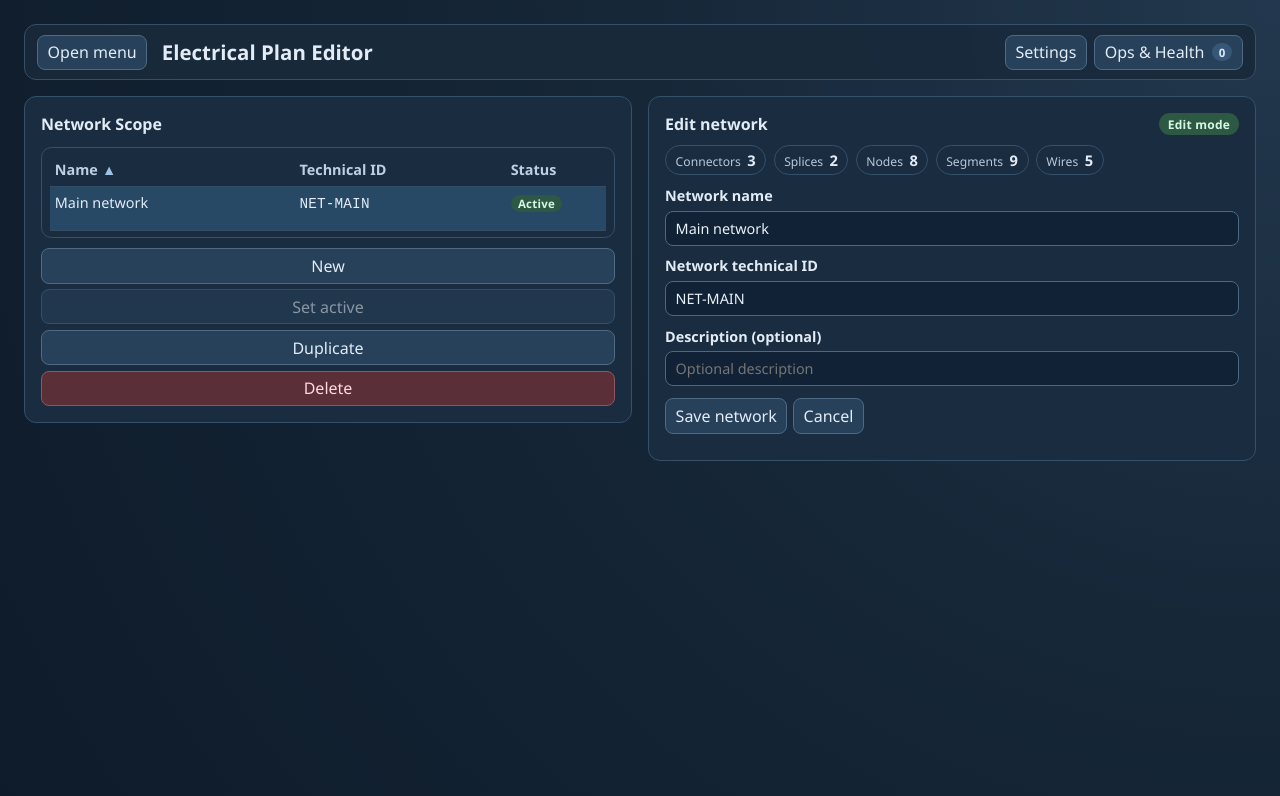
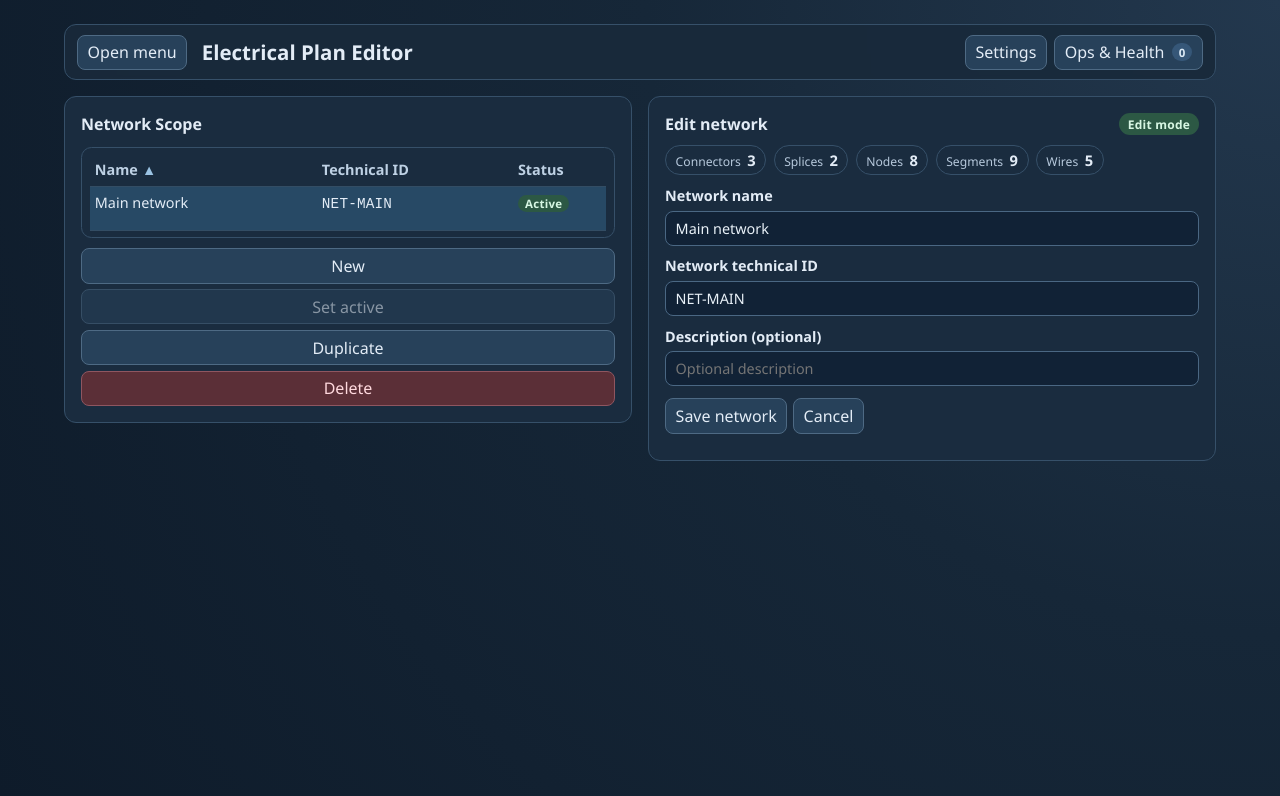
Before and after one commit to AlexAgo83/electrical-plan-editor, a React (Vite) app: page / in a window 1280 px wide. Shown: the top 796 px of the page. Built offline with nearby package versions, Linux system fonts and the light colour scheme; no server answers.

Commit message:
feat(ui): refine drawer overlay and workspace shell interactions

```diff
--- a/src/app/AppController.tsx
+++ b/src/app/AppController.tsx
@@ -2012,6 +2012,16 @@ export function AppController({ store = appStore }: AppProps): ReactElement {
       </SettingsScreen>
             </>
           ) : null}
+          <div
+            aria-hidden="true"
+            className={
+              isInspectorHidden
+                ? "workspace-inspector-scroll-spacer"
+                : isInspectorOpen
+                  ? "workspace-inspector-scroll-spacer is-open"
+                  : "workspace-inspector-scroll-spacer is-collapsed"
+            }
+          />
         </section>
       </section>
       {!isInspectorHidden ? (
--- a/src/app/components/workspace/AppHeaderAndStats.tsx
+++ b/src/app/components/workspace/AppHeaderAndStats.tsx
@@ -40,7 +40,10 @@ export function AppHeaderAndStats({
 }: AppHeaderAndStatsProps): ReactElement {
   return (
     <>
-      <section ref={headerBlockRef} className="header-block">
+      <section
+        ref={headerBlockRef}
+        className={isNavigationDrawerOpen ? "header-block is-drawer-open" : "header-block"}
+      >
         <button
           ref={navigationToggleButtonRef}
           type="button"
--- a/src/app/styles/base.css
+++ b/src/app/styles/base.css
@@ -24,10 +24,24 @@ button {
 
 .app-shell {
   min-height: 100vh;
+  width: 100%;
+  max-width: 1200px;
+  margin-inline: auto;
   padding: 1.5rem;
   display: grid;
   gap: 1rem;
   align-content: start;
+  position: relative;
+  isolation: isolate;
+}
+
+.app-shell::before {
+  content: "";
+  position: fixed;
+  inset: 0;
+  z-index: -1;
+  pointer-events: none;
+  background: linear-gradient(160deg, #f4f7f9, #ecf3f8 50%, #e4edf4);
 }
 
 .header-block h1 {
@@ -51,7 +65,15 @@ button {
   border: 1px solid #cbdae6;
   border-radius: 0.75rem;
   background: rgba(245, 250, 255, 0.95);
+  transition: background 0.2s ease, border-color 0.2s ease;
+  -webkit-backdrop-filter: blur(2px);
   backdrop-filter: blur(2px);
+}
+
+.header-block.is-drawer-open {
+  background: rgba(245, 250, 255, 0.56);
+  -webkit-backdrop-filter: blur(7px);
+  backdrop-filter: blur(7px);
 }
 
 .header-block h1 {
@@ -253,6 +275,9 @@ button {
 
 .app-shell.theme-dark {
   color: #e3ecf6;
+}
+
+.app-shell.theme-dark::before {
   background: radial-gradient(circle at top right, #23384e 0%, #162738 42%, #0e1b2a 100%);
 }
 
@@ -273,6 +298,10 @@ button {
 .app-shell.theme-dark .header-block {
   border-color: #365069;
   background: rgba(25, 42, 59, 0.94);
+}
+
+.app-shell.theme-dark .header-block.is-drawer-open {
+  background: rgba(25, 42, 59, 0.56);
 }
 
 .app-shell.theme-dark .panel,
--- a/src/app/styles/workspace.css
+++ b/src/app/styles/workspace.css
@@ -123,7 +123,7 @@
 
 .workspace-drawer-backdrop {
   position: fixed;
-  inset: var(--workspace-header-offset) 0 0 0;
+  inset: 0;
   border: 0;
   margin: 0;
   padding: 0;
@@ -355,6 +355,19 @@
   min-width: 0;
   display: grid;
   gap: 1rem;
+}
+
+.workspace-inspector-scroll-spacer {
+  height: 0;
+  pointer-events: none;
+}
+
+.workspace-inspector-scroll-spacer.is-open {
+  height: clamp(10rem, 24vh, 15rem);
+}
+
+.workspace-inspector-scroll-spacer.is-collapsed {
+  height: clamp(6.2rem, 14vh, 9rem);
 }
 
 .workspace-sidebar .workspace-switcher,
@@ -690,4 +703,8 @@
     width: calc(100vw - 1.5rem);
     max-height: calc(100vh - var(--workspace-header-offset) - 0.75rem);
   }
+
+  .workspace-inspector-scroll-spacer.is-open {
+    height: clamp(11rem, 28vh, 17rem);
+  }
 }
```
